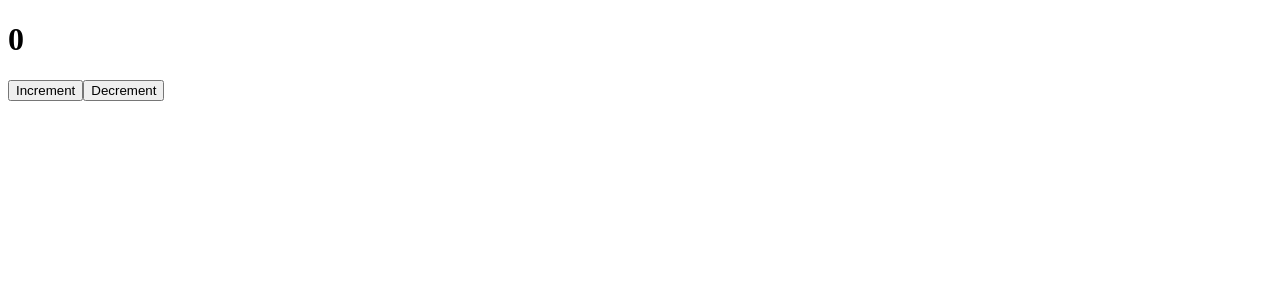
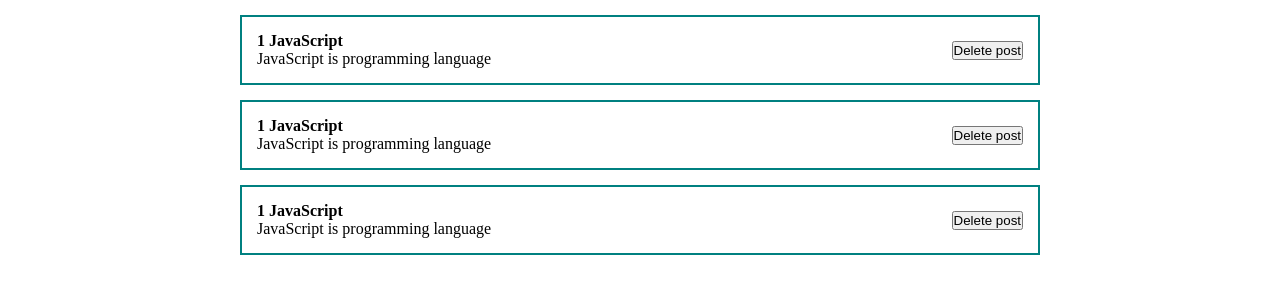
Before and after one commit to ShadePrima/react-course-2022, a React (Create React App) app: page / in a window 1280 px wide. Shown: the top 300 px of the page. Built offline with nearby package versions, Linux system fonts and the light colour scheme.

Commit message:
component PostItem

```diff
--- a/src/App.js
+++ b/src/App.js
@@ -1,13 +1,17 @@
 import React, { useState } from 'react';
 import ClassCounter from './components/Counter/ClassCounter';
 import Counter from './components/Counter/Counter';
+import PostItem from './components/PostItem/PostItem';
+import './styles/App.css'
 
 function App() {
   const [value, setValue] = useState("Text in input")
 
   return (
     <div className="App">
-    <ClassCounter/>
+      <PostItem/>
+      <PostItem/>
+      <PostItem/>
     </div>
   );
 }
--- /dev/null
+++ b/src/components/PostItem/PostItem.jsx
@@ -0,0 +1,19 @@
+import React from 'react'
+
+const PostItem = () => {
+    return (
+        <div className="post">
+            <div className="post__content">
+                <strong>1 JavaScript</strong>
+                <div>
+                    JavaScript is programming language
+                </div>
+            </div>
+            <div className="post__btns">
+                <button>Delete post</button>
+            </div>
+        </div>
+    )
+}
+
+export default PostItem
--- /dev/null
+++ b/src/styles/App.css
@@ -0,0 +1,23 @@
+* {
+    margin: 0;
+    padding: 0;
+    box-sizing: border-box;
+}
+
+#root {
+    display: flex;
+    justify-content: center;
+}
+
+.App {
+    width: 800px;
+}
+
+.post {
+    display: flex;
+    padding: 15px;
+    border: 2px solid teal;
+    margin-top: 15px;
+    justify-content: space-between;
+    align-items: center;
+}
```
